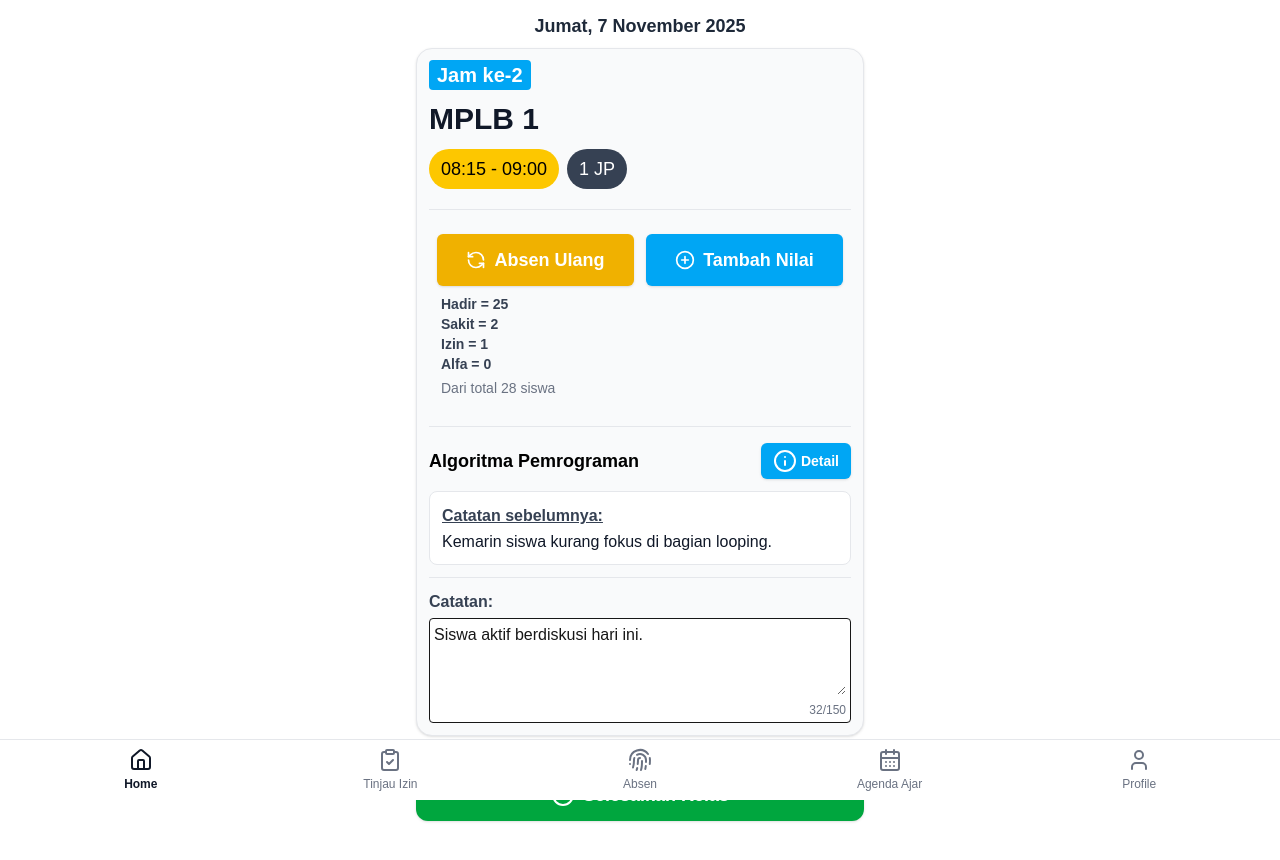
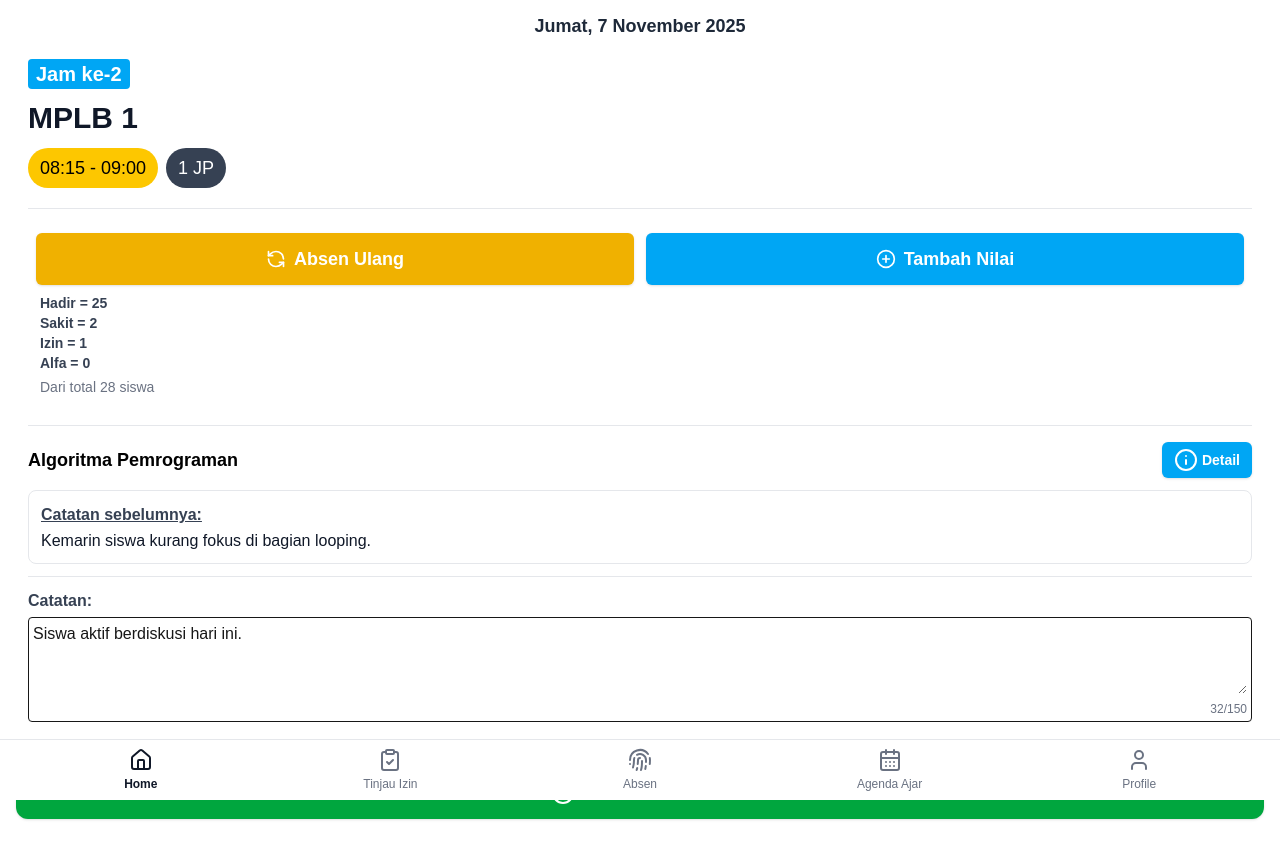
Before and after one commit to ahaydeid/my-badar, a Next.js app: page /guru/today/1 in a window 1280 px wide. Shown: the top 860 px of the page. Built offline with nearby package versions, Linux system fonts and the light colour scheme.

Commit message:
update lebar today/[id]

```diff
--- a/app/guru/today/[id]/page.tsx
+++ b/app/guru/today/[id]/page.tsx
@@ -42,11 +42,11 @@ export default function TodayPage() {
 
   return (
     <div className="min-h-screen bg-white flex flex-col items-center px-4 pb-20">
-      <div className="w-full max-w-md mt-3">
+      <div className="min-w-full mt-3">
         <p className="text-sm md:text-lg font-bold text-gray-800 mb-2 text-center">Jumat, 7 November 2025</p>
 
         {/* ====== Section: Card utama ====== */}
-        <section className="bg-gray-50 rounded-2xl shadow-sm border border-gray-200 p-3 mb-4">
+        <section className="p-3 mb-4">
           <div className="flex flex-col gap-3">
             <h2 className="text-xl font-bold">{isOverdue ? <span className="bg-red-600 text-white rounded px-2 p-1">Kelas terlewat</span> : <span className="bg-sky-500 text-white rounded p-1 px-2">{card.code}</span>}</h2>
 
```
